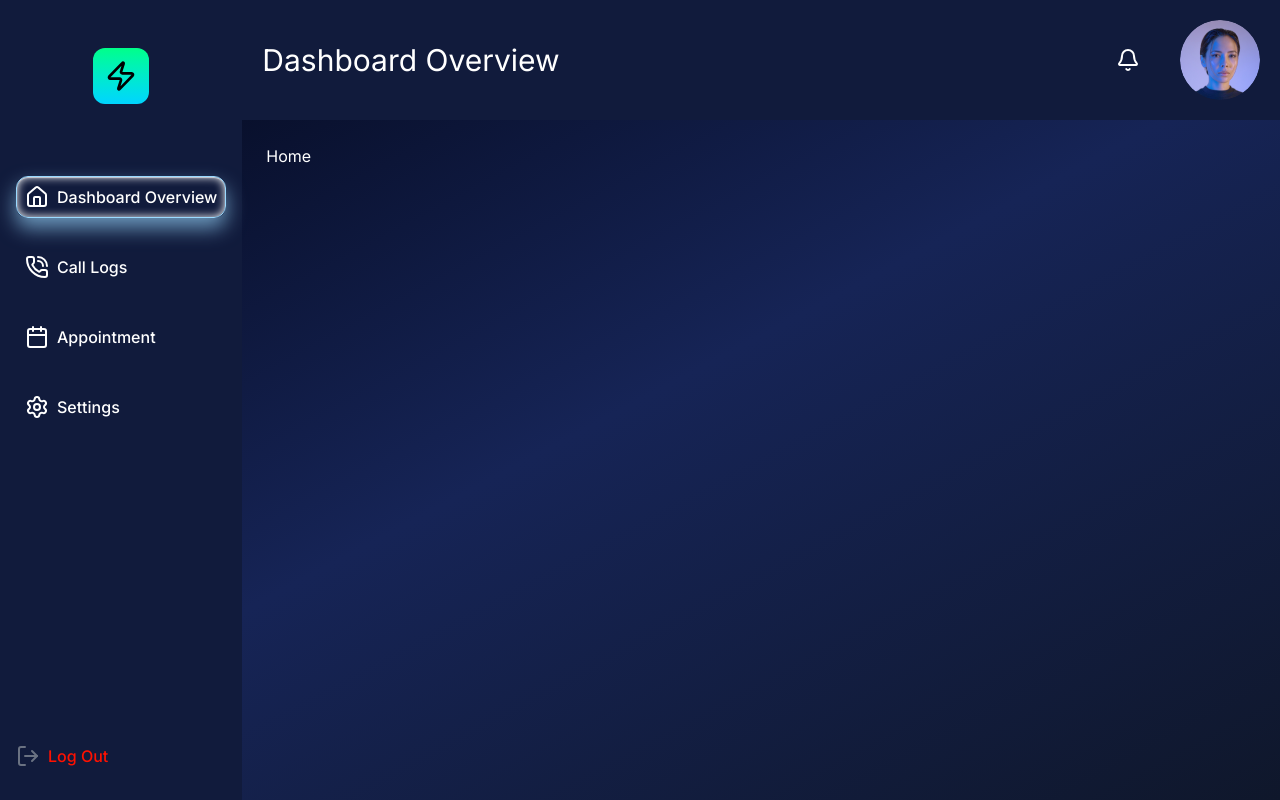
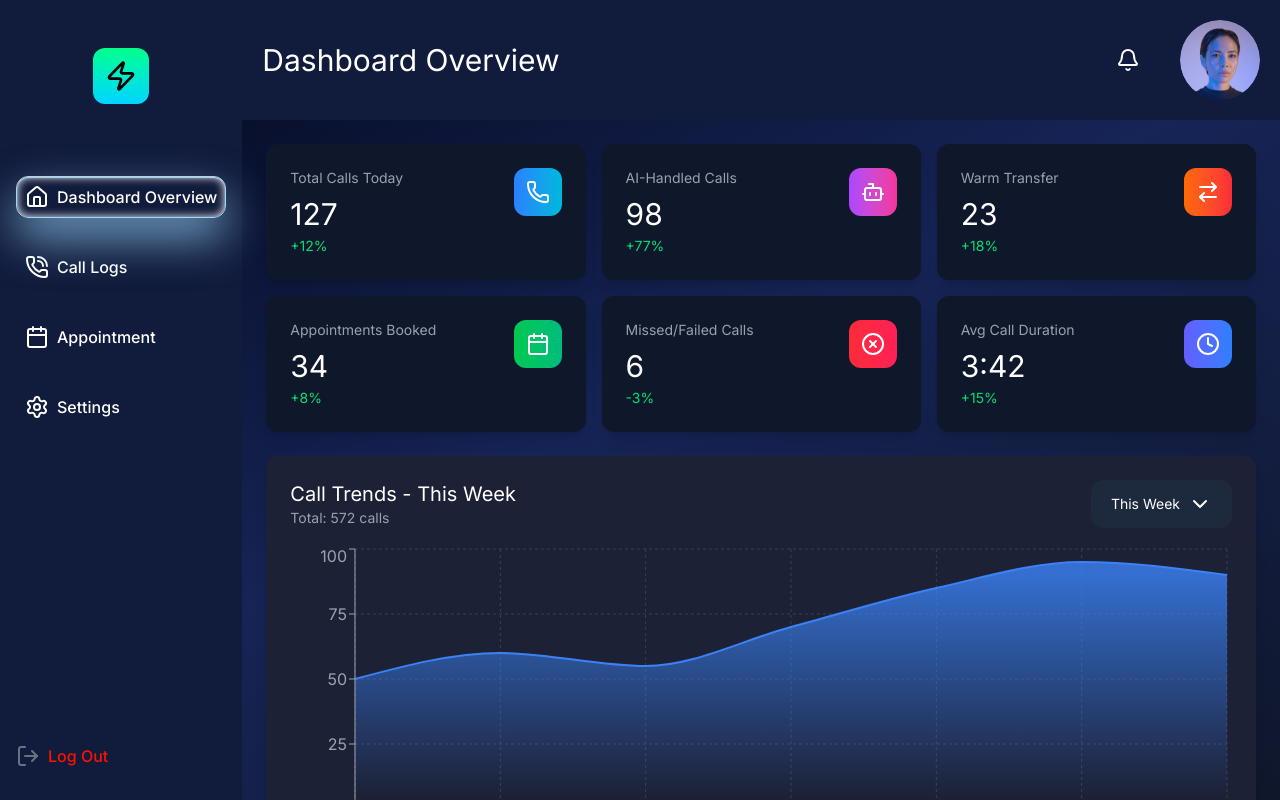
Before and after one commit to AtikHasan16/task-manager-dashboard, a React (Vite) app: page / in a window 1280 px wide. Built offline with nearby package versions, Linux system fonts and the light colour scheme.

Commit message:
implemented stat cards

```diff
--- a/package.json
+++ b/package.json
@@ -17,6 +17,7 @@
     "react-dom": "^19.2.0",
     "react-hot-toast": "^2.6.0",
     "react-router": "^7.13.0",
+    "recharts": "^3.7.0",
     "tailwindcss": "^4.1.18"
   },
   "devDependencies": {
--- a/src/index.css
+++ b/src/index.css
@@ -15,7 +15,7 @@
   box-shadow:
     inset 0 1px 1px rgba(255, 255, 255, 0.6),
     inset 0 0 10px rgba(255, 255, 255),
-    0 10px 20px rgba(155, 218, 255, 0.651);
+    0 20px 45px rgba(155, 218, 255, 0.712);
   transition: all 0.3s ease-in-out;
 }
 
--- a/src/pages/Home.jsx
+++ b/src/pages/Home.jsx
@@ -1,7 +1,230 @@
 import React from "react";
+import {
+  Phone,
+  Bot,
+  ArrowRightLeft,
+  Calendar,
+  XCircle,
+  Clock,
+  ChevronDown,
+} from "lucide-react";
+import {
+  AreaChart,
+  Area,
+  XAxis,
+  YAxis,
+  CartesianGrid,
+  Tooltip,
+  ResponsiveContainer,
+} from "recharts";
 
 const Home = () => {
-  return <div>Home</div>;
+  // Mock data for the chart
+  const chartData = [
+    { day: "Mon", calls: 50 },
+    { day: "Tue", calls: 60 },
+    { day: "Wed", calls: 55 },
+    { day: "Thu", calls: 70 },
+    { day: "Fri", calls: 85 },
+    { day: "Sat", calls: 95 },
+    { day: "Sun", calls: 90 },
+  ];
+
+  // Stats data
+  const stats = [
+    {
+      title: "Total Calls Today",
+      value: "127",
+      change: "+12%",
+      icon: Phone,
+      color: "bg-gradient-to-r from-[#2B7FFF] to-[#00B8DB]",
+    },
+    {
+      title: "AI-Handled Calls",
+      value: "98",
+      change: "+77%",
+      icon: Bot,
+      color: "bg-gradient-to-r from-[#AD46FF] to-[#F6339A]",
+    },
+    {
+      title: "Warm Transfer",
+      value: "23",
+      change: "+18%",
+      icon: ArrowRightLeft,
+      color: "bg-gradient-to-r from-[#FF6900] to-[#FB2C36]",
+    },
+    {
+      title: "Appointments Booked",
+      value: "34",
+      change: "+8%",
+      icon: Calendar,
+      color: "bg-gradient-to-r from-[#00C950] to-[#00BC7D]",
+    },
+    {
+      title: "Missed/Failed Calls",
+      value: "6",
+      change: "-3%",
+      icon: XCircle,
+      color: "bg-gradient-to-r from-[#FB2C36] to-[#FF2056]",
+    },
+    {
+      title: "Avg Call Duration",
+      value: "3:42",
+      change: "+15%",
+      icon: Clock,
+      color: "bg-gradient-to-r from-[#615FFF] to-[#2B7FFF]",
+    },
+  ];
+
+  // Recent activity data
+  const activities = [
+    {
+      title: "AI booked appointment for iPhone 13 screen repair",
+      time: "2 min ago",
+      color: "bg-green-500",
+    },
+    {
+      title: "Warm transfer to technician - Software issue",
+      time: "5 min ago",
+      color: "bg-orange-500",
+    },
+    {
+      title: "Quote provided for iPad battery replacement",
+      time: "8 min ago",
+      color: "bg-blue-500",
+    },
+    {
+      title: "Call dropped after 12 seconds",
+      time: "12 min ago",
+      color: "bg-red-500",
+    },
+  ];
+
+  // Top repair requests
+  const repairRequests = [
+    { name: "Screen Repair", count: 156, percentage: 100 },
+    { name: "Battery Replacement", count: 89, percentage: 57 },
+    { name: "Back Glass Repair", count: 67, percentage: 43 },
+    { name: "Software Issues", count: 45, percentage: 29 },
+  ];
+
+  return (
+    <div className="space-y-6">
+      <div className="grid grid-cols-1 gap-4 md:grid-cols-2 lg:grid-cols-3">
+        {stats.map((stat, index) => (
+          <div
+            key={index}
+            className="rounded-xl bg-[#0F172B] p-6 shadow-lg transition-transform hover:scale-105"
+          >
+            <div className="flex items-start justify-between">
+              <div className="flex-1">
+                <p className="text-sm text-gray-400">{stat.title}</p>
+                <h3 className="mt-2 text-3xl text-white">{stat.value}</h3>
+                <p className="mt-1 text-sm text-[#05DF72]">{stat.change}</p>
+              </div>
+              <div className={`rounded-xl ${stat.color} p-3`}>
+                <stat.icon size={24} className="text-white" />
+              </div>
+            </div>
+          </div>
+        ))}
+      </div>
+
+      {/* Call Trends Chart */}
+      <div className="rounded-xl bg-[#1c2136] p-6 shadow-lg">
+        <div className="mb-4 flex items-center justify-between">
+          <div>
+            <h2 className="text-xl text-white">Call Trends - This Week</h2>
+            <p className="text-sm text-gray-400">Total: 572 calls</p>
+          </div>
+          <button className="rounded-xl bg-[#1D293D] px-5 py-3 text-sm text-white select:text-white flex items-center gap-2">
+            {" "}
+            This Week <ChevronDown />
+          </button>
+        </div>
+
+        <ResponsiveContainer width="100%" height={300}>
+          <AreaChart data={chartData}>
+            <defs>
+              <linearGradient id="colorCalls" x1="0" y1="0" x2="0" y2="1">
+                <stop offset="5%" stopColor="#3b82f6" stopOpacity={0.8} />
+                <stop offset="95%" stopColor="#3b82f6" stopOpacity={0} />
+              </linearGradient>
+            </defs>
+            <CartesianGrid strokeDasharray="3 3" stroke="#374151" />
+            <XAxis dataKey="day" stroke="#9ca3af" />
+            <YAxis stroke="#9ca3af" />
+            <Tooltip
+              contentStyle={{
+                backgroundColor: "#1c2136",
+                border: "1px solid #374151",
+                borderRadius: "8px",
+                color: "#fff",
+              }}
+            />
+            <Area
+              type="monotone"
+              dataKey="calls"
+              stroke="#3b82f6"
+              strokeWidth={2}
+              fillOpacity={1}
+              fill="url(#colorCalls)"
+            />
+          </AreaChart>
+        </ResponsiveContainer>
+      </div>
+
+      {/* Bottom Section: Recent Activity + Top Repair Requests */}
+      <div className="grid grid-cols-1 gap-6 lg:grid-cols-2">
+        {/* Recent Activity */}
+        <div className="rounded-xl bg-[#1c2136] p-6 shadow-lg">
+          <h2 className="mb-4 text-xl font-semibold text-white">
+            Recent Activity
+          </h2>
+          <div className="space-y-4">
+            {activities.map((activity, index) => (
+              <div key={index} className="flex items-start gap-3">
+                <div
+                  className={`mt-1 h-2 w-2 rounded-full ${activity.color}`}
+                ></div>
+                <div className="flex-1">
+                  <p className="text-sm text-gray-300">{activity.title}</p>
+                  <p className="mt-1 text-xs text-gray-500">{activity.time}</p>
+                </div>
+              </div>
+            ))}
+          </div>
+        </div>
+
+        {/* Top Repair Requests */}
+        <div className="rounded-xl bg-[#1c2136] p-6 shadow-lg">
+          <h2 className="mb-4 text-xl font-semibold text-white">
+            Top Repair Requests
+          </h2>
+          <div className="space-y-4">
+            {repairRequests.map((request, index) => (
+              <div key={index}>
+                <div className="mb-2 flex items-center justify-between">
+                  <p className="text-sm font-medium text-gray-300">
+                    {request.name}
+                  </p>
+                  <p className="text-sm text-gray-400">
+                    {request.count} requests
+                  </p>
+                </div>
+                <div className="h-2 overflow-hidden rounded-full bg-[#0f121e]">
+                  <div
+                    className="h-full bg-gradient-to-r from-blue-500 to-blue-400"
+                    style={{ width: `${request.percentage}%` }}
+                  ></div>
+                </div>
+              </div>
+            ))}
+          </div>
+        </div>
+      </div>
+    </div>
+  );
 };
 
 export default Home;
```
Also changed, not shown: 1 other file (tests, documents, lock files or other folders).
